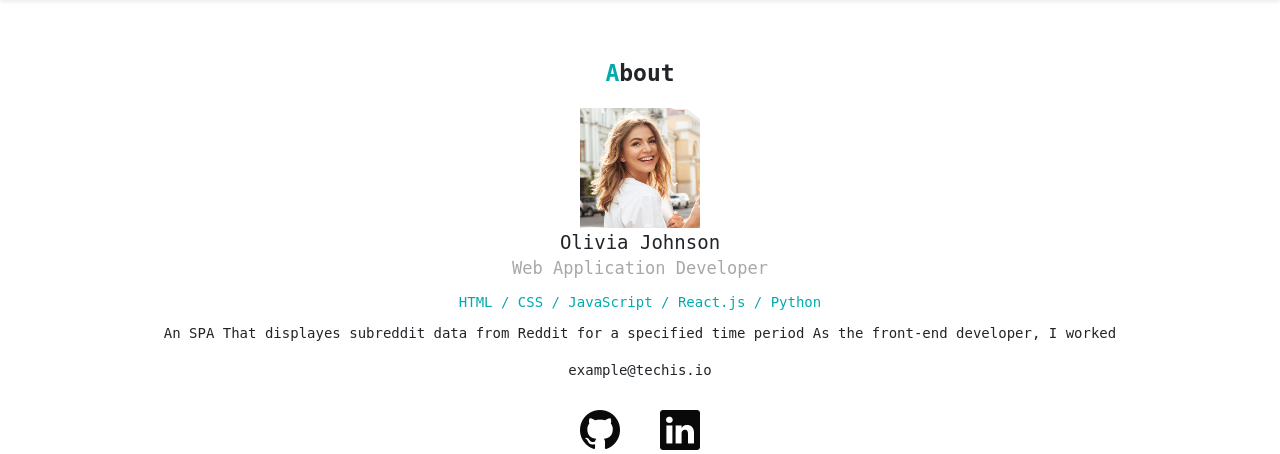
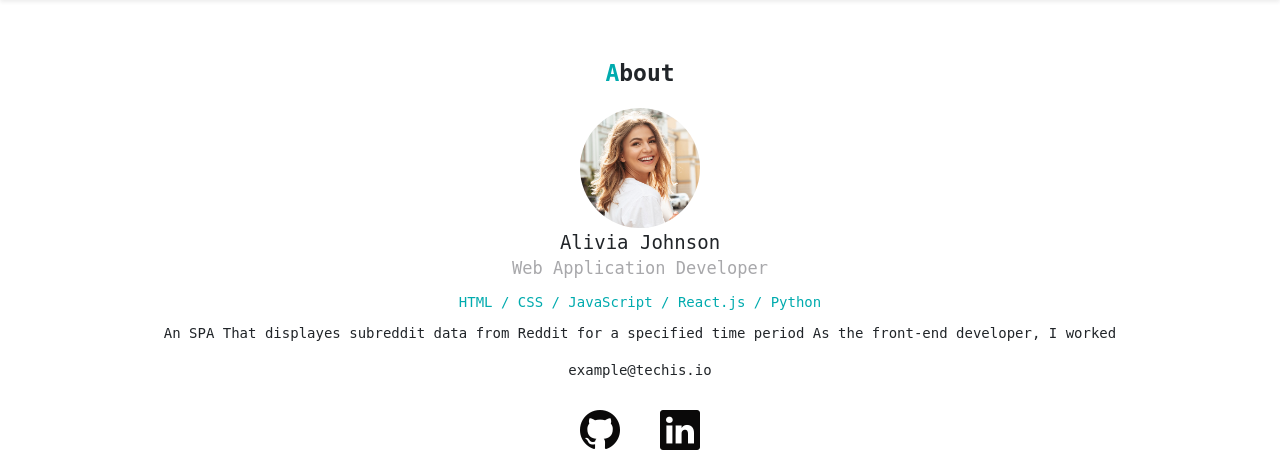
Before and after one commit to Sanket-Munishwar/Portfolio1, a PHP site: page / in a window 1280 px wide. Shown: the part 64-518 px from the top of the page. Run offline with PHP 8.4, Linux system fonts and the light colour scheme; some libraries are stand-ins or nearby versions.

Commit message:
updated all files

```diff
--- a/index.html
+++ b/index.html
@@ -35,6 +35,7 @@
           <ul class="navbar-nav ms-auto mb-2">
             <li class="nav-item">
               <a class="nav-link font-black" href="#about">About</a>
+
             </li>
             <li class="nav-item">
               <a class="nav-link font-black" href="#projects">Projects</a>
@@ -46,7 +47,7 @@
     <div id="about">
       <h2><span class="font-primary">A</span>bout</h2>
       <img src="img/sample-woman.jpg">
-      <div class="name">Olivia Johnson</div>
+      <div class="name">Alivia Johnson</div>
       <div class="vocation">Web Application Developer</div>
       <div class="skills">HTML / CSS / JavaScript / React.js / Python</div>
       <p>
--- a/style.css
+++ b/style.css
@@ -37,6 +37,7 @@ ABOUT
 #about img{
 
     width: 120px;
+    border-radius:50%;
 
 
 }
@@ -76,6 +77,7 @@ PROJECTS
 }
 #project .card img{
     width: 100%;
+    border-radius:0%;
 }
 #project .card-title{
     font-weight: bold;
```
Also changed, not shown: README.md, 1 other file.
